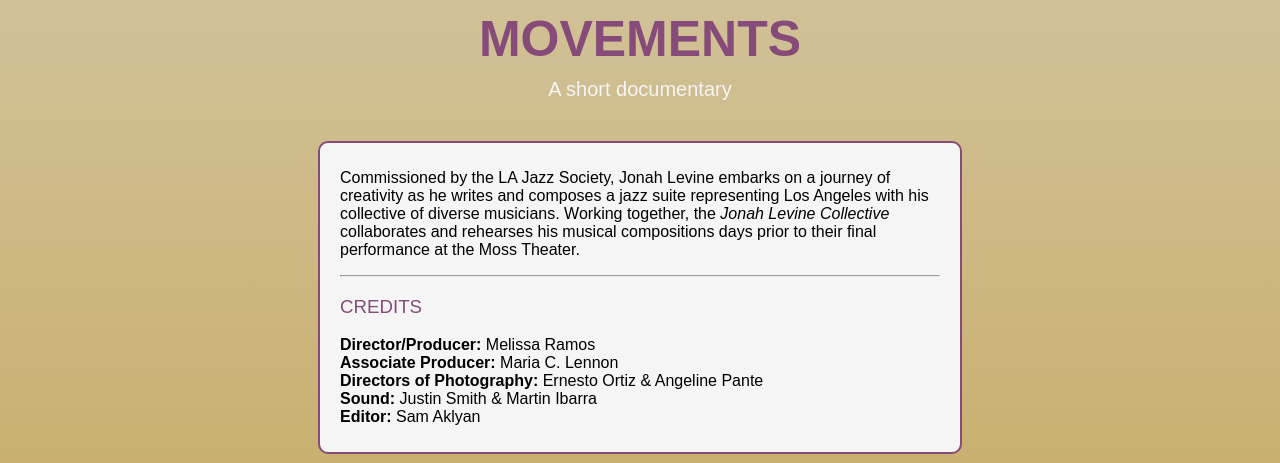
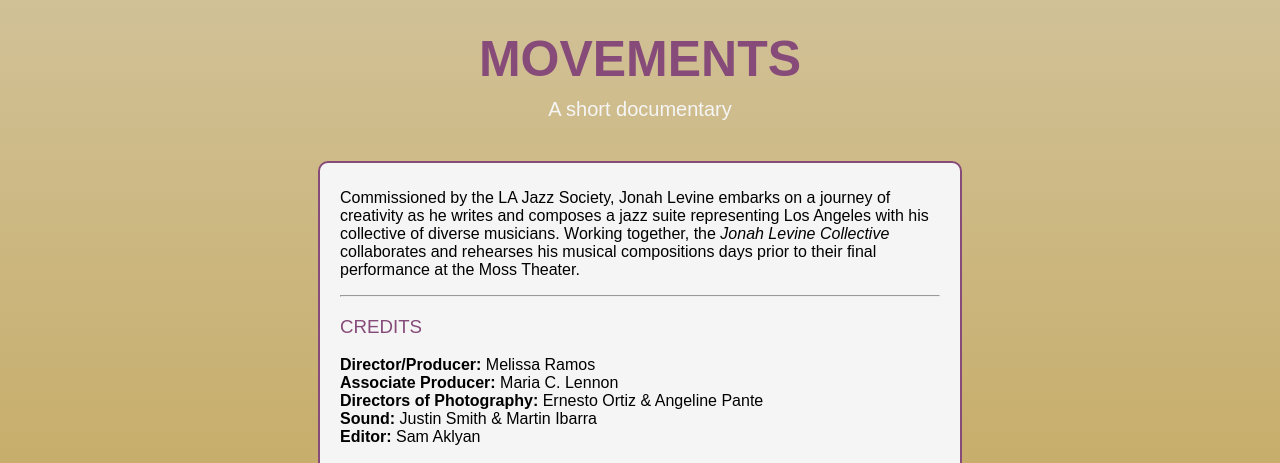
Before and after one commit to melissaair/Movements, a plain HTML site: page index.html in a window 1280 px wide. Shown: the top 463 px of the page. Drawn offline with Linux system fonts and the light colour scheme.

Commit message:
Adjusted linear gradient background

```diff
--- a/index.html
+++ b/index.html
@@ -22,6 +22,7 @@
         color: #864b79;
         font-size: 50px;
         margin: 10px;
+        padding-top: 20px;
       }
 
       h3 {
@@ -31,6 +32,7 @@
 
       body {
         background: linear-gradient(to top, #c0a04c 0%, #d1c197 100%);
+        background-attachment: fixed;
       }
 
       button {
```
